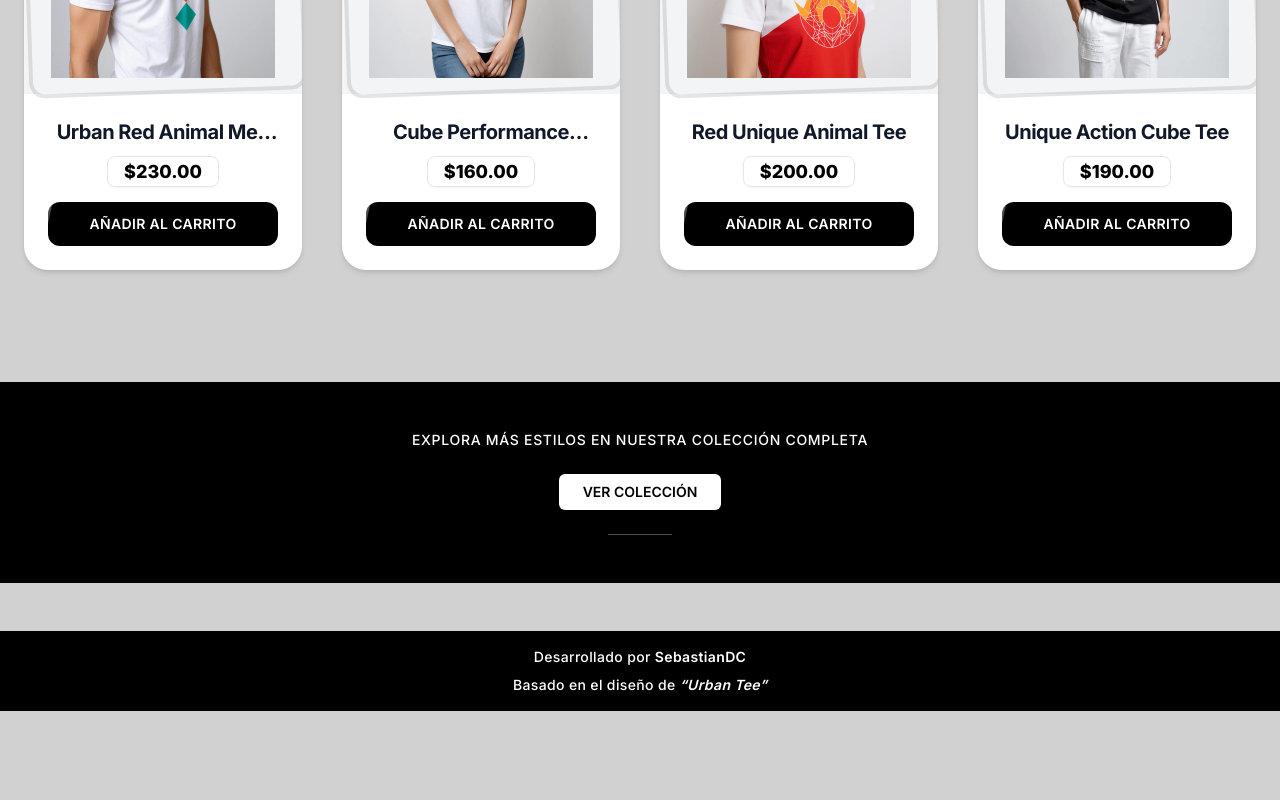
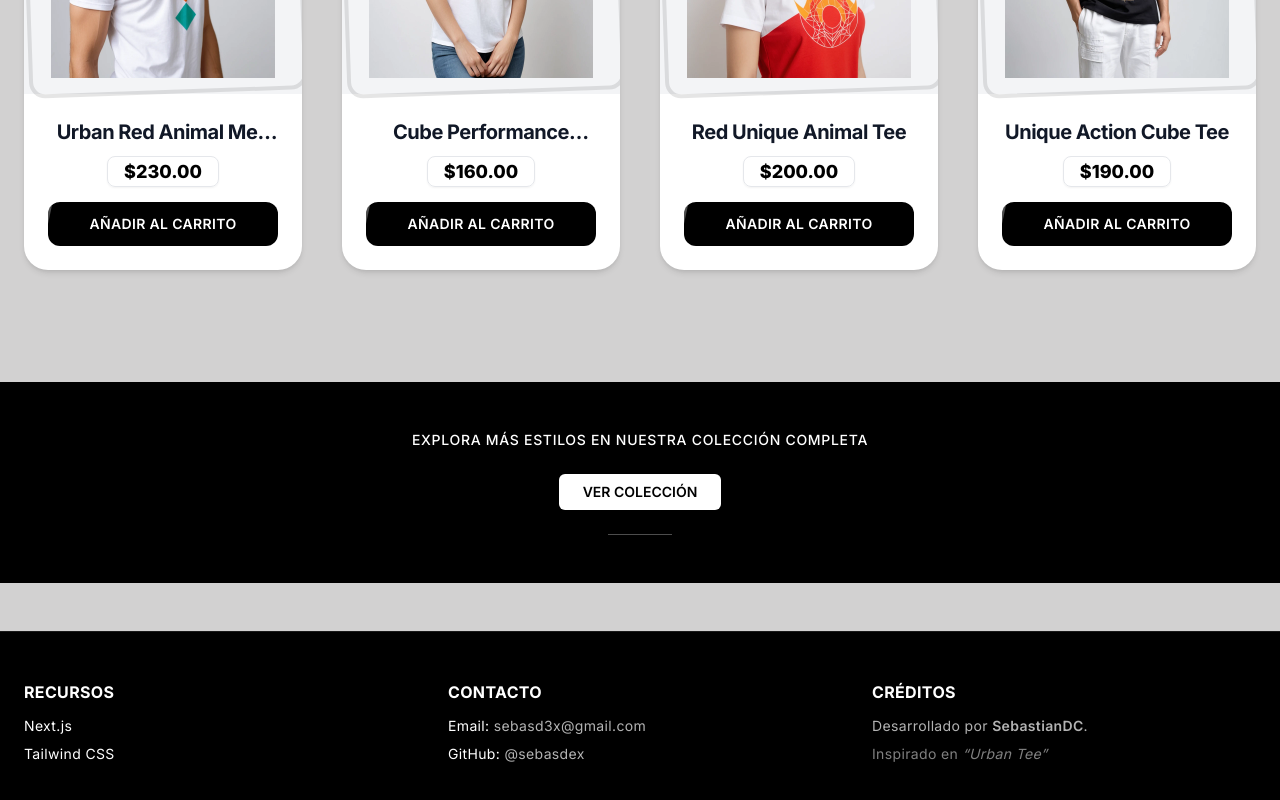
Before and after one commit to sebasdex/ropavejero-next, a Next.js app: page / in a window 1280 px wide. Shown: the part 2846-3646 px from the top of the page. Before the commit the page ends 3557 px from the top, so only its background shows below. Built offline with nearby package versions, Linux system fonts and the light colour scheme.

Commit message:
feat: Revamp Footer component with enhanced layout, styling, and contact information

```diff
--- a/src/components/Footer.tsx
+++ b/src/components/Footer.tsx
@@ -1,32 +1,87 @@
 import Link from "next/link";
-import React from "react";
+
+const currentYear = new Date().getFullYear();
 
 function Footer() {
   return (
-    <footer className="bg-black text-white w-full h-20 flex flex-col justify-center items-center text-sm">
-      <div className="flex flex-col items-center space-y-2">
-        <p className="text-sm font-medium tracking-wide">
+    <footer className="bg-black text-white px-6 py-12 border-t border-white/10 w-full">
+      <div className="max-w-screen-xl mx-auto grid grid-cols-1 md:grid-cols-3 gap-10 text-sm tracking-wide">
+        {/* Recursos */}
+        <div>
+          <h3 className="text-base font-bold uppercase mb-3">Recursos</h3>
+          <ul className="space-y-2">
+            <li>
+              <Link
+                href="https://nextjs.org/"
+                target="_blank"
+                className="hover:underline hover:text-white/80 transition duration-300"
+              >
+                Next.js
+              </Link>
+            </li>
+            <li>
+              <Link
+                href="https://tailwindcss.com/"
+                target="_blank"
+                className="hover:underline hover:text-white/80 transition duration-300"
+              >
+                Tailwind CSS
+              </Link>
+            </li>
+          </ul>
+        </div>
+
+        {/* Contacto */}
+        <div>
+          <h3 className="text-base font-bold uppercase mb-3">Contacto</h3>
+          <ul className="space-y-2 text-white/70">
+            <li>
+              <span className="text-white">Email:</span>{" "}
+              <a
+                href="mailto:sebasdev@correo.com"
+                className="hover:underline hover:text-white/80 transition duration-300"
+              >
+                sebasd3x@gmail.com
+              </a>
+            </li>
+            <li>
+              <span className="text-white">GitHub:</span>{" "}
+              <Link
+                href="https://github.com/sebasdex"
+                target="_blank"
+                className="hover:underline hover:text-white/80 transition duration-300"
+              >
+                @sebasdex
+              </Link>
+            </li>
+          </ul>
+        </div>
+
+        {/* Créditos */}
+        <div>
+          <h3 className="text-base font-bold uppercase mb-3">Créditos</h3>
+          <p className="text-white/70">
             Desarrollado por{" "}
             <Link
               href="https://github.com/sebasdex"
               target="_blank"
-            rel="noreferrer"
-            className="font-semibold text-white hover:text-white/80 transition-colors duration-300"
+              className="font-semibold hover:underline hover:text-white/90 transition duration-300"
             >
               SebastianDC
             </Link>
+            .
           </p>
-        <p className="text-sm font-medium tracking-wide">
-          Basado en el diseño de{" "}
+          <p className="mt-2 text-white/50">
+            Inspirado en{" "}
             <Link
               href="https://theme528-t-shirt.myshopify.com/"
               target="_blank"
-            rel="noreferrer"
-            className="font-semibold text-white hover:text-white/80 transition-colors duration-300 italic"
+              className="italic hover:underline hover:text-white/80"
             >
-            <q>Urban Tee</q>
+              “Urban Tee”
             </Link>
           </p>
+        </div>
       </div>
     </footer>
   );
```
Lines whose indentation alone changed are shown as unchanged.
